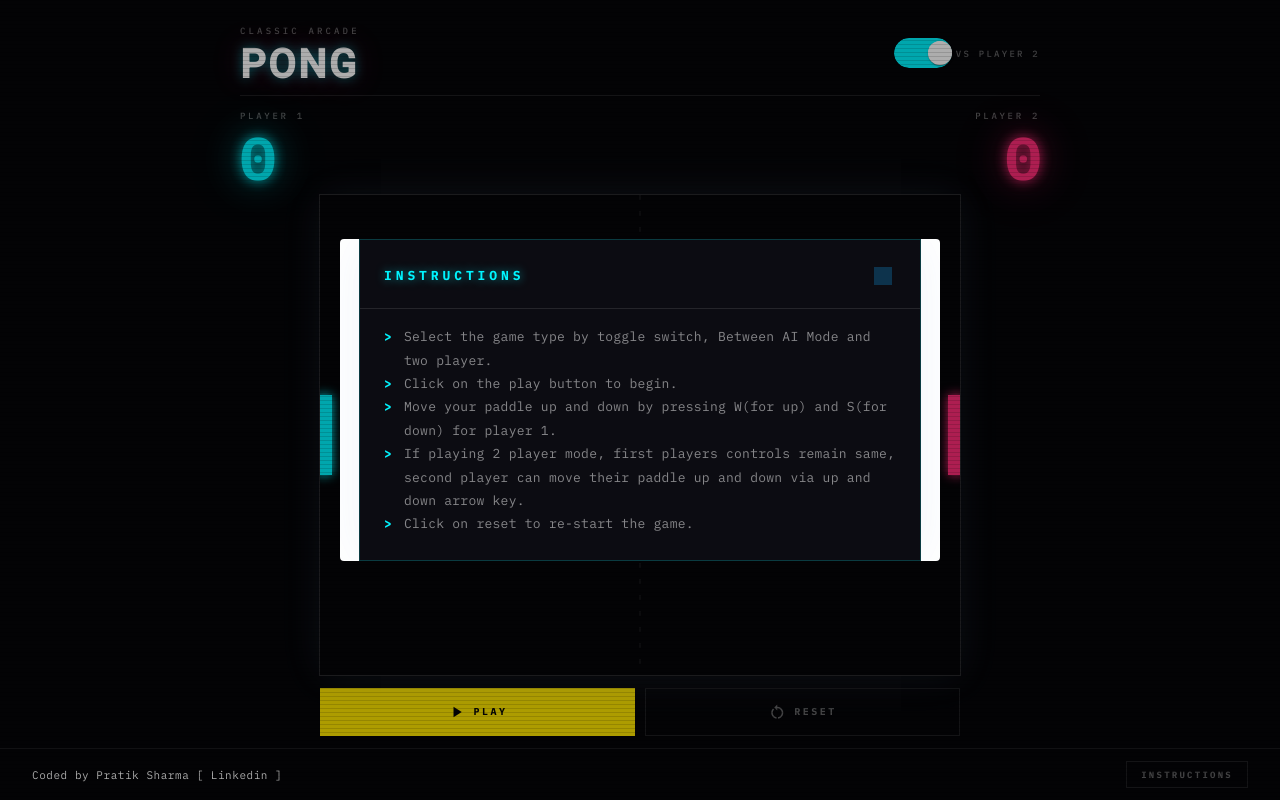
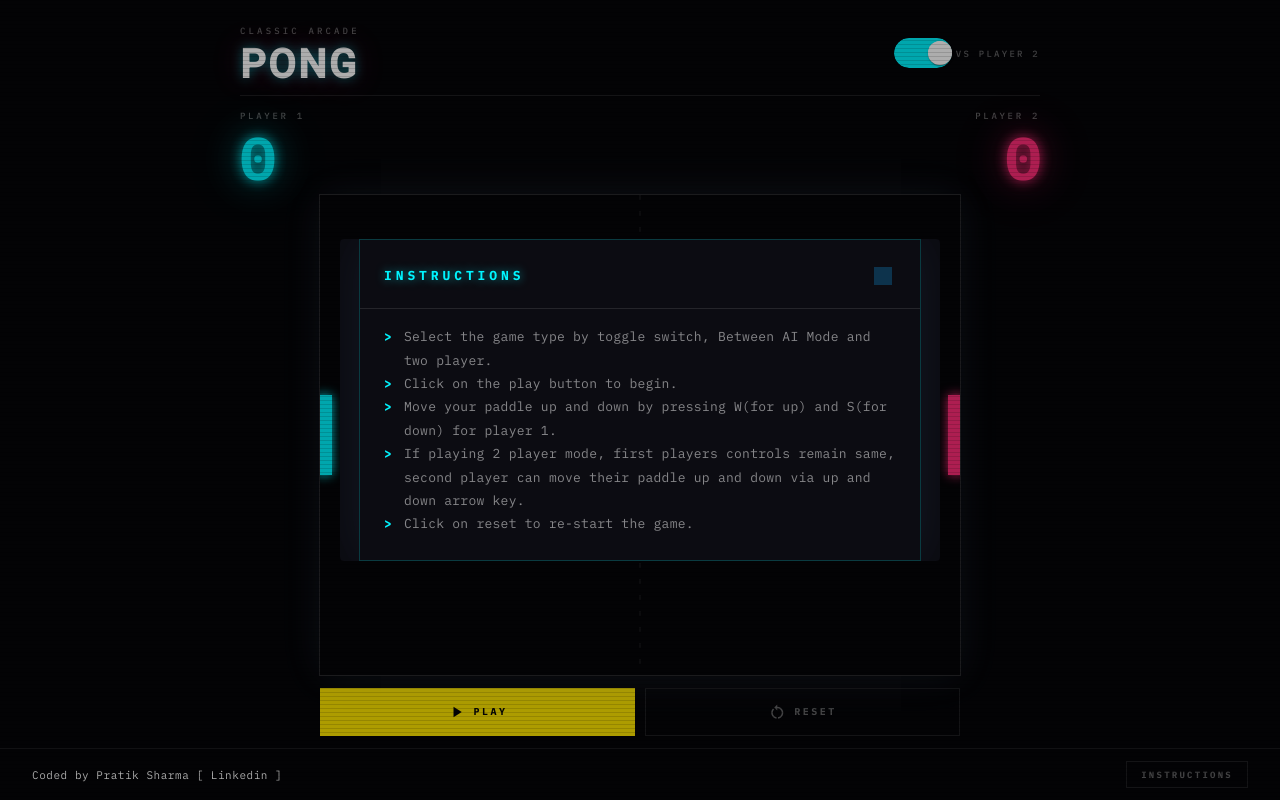
Before and after one commit to topratiksharma/arkanoid, an Angular app: page /#/game in a window 1280 px wide. Both pictures are taken after a click on the button "INSTRUCTIONS". Built offline with nearby package versions, Linux system fonts and the light colour scheme; grey boxes are pictures that could not be loaded.

Commit message:
Color fixes

```diff
--- a/src/app/shared/instructions/instructions.component.scss
+++ b/src/app/shared/instructions/instructions.component.scss
@@ -12,6 +12,7 @@ $font: 'IBM Plex Mono', monospace;
   justify-content: center;
   align-items: center;
   font-family: $font;
+  background-color: $surface;
 
   &__box {
     background-color: $surface;
--- a/src/styles.scss
+++ b/src/styles.scss
@@ -68,5 +68,6 @@ body {
 }
 
 .mat-mdc-dialog-container .mdc-dialog__surface {
+  background-color: transparent !important;
   box-shadow: none !important;
 }
```
